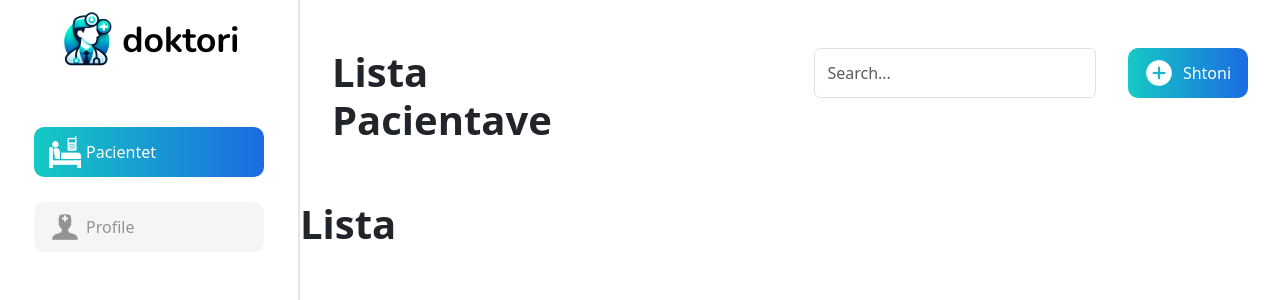
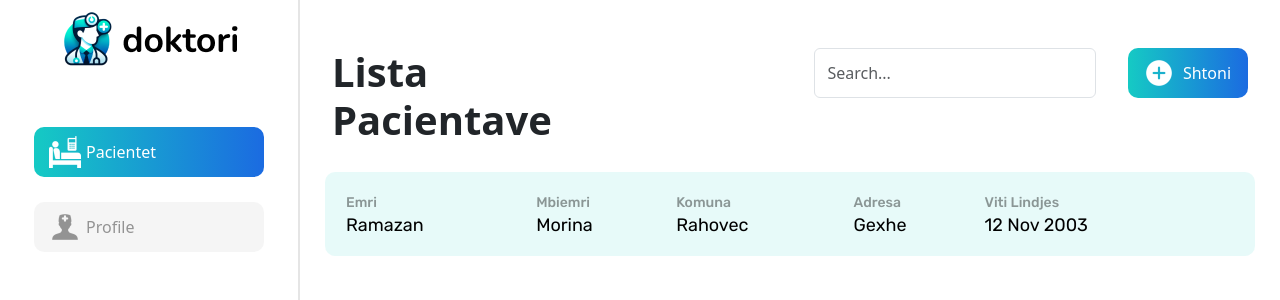
Before and after one commit to RamazanUBT/Lab2, a React (Create React App) app in the folder doktori/: page /patientslist in a window 1280 px wide. Shown: the top 300 px of the page. Built offline with nearby package versions, Linux system fonts and the light colour scheme.

Commit message:
Implementimi i tables tek lista e pacientve (FrondEnd)

```diff
--- a/doktori/src/frontend/components/PLHeaderStyle.css
+++ b/doktori/src/frontend/components/PLHeaderStyle.css
@@ -1,3 +1,6 @@
+@import url('https://fonts.googleapis.com/css2?family=Rubik:ital,wght@0,300..900;1,300..900&display=swap');
+
+
 .Header {
   display: flex;
   justify-content: space-between;
@@ -41,6 +44,37 @@
   margin-right: 2rem;
 }
 
+/**************** Lista *******************/
+.listaDok{
+  background-color: #15CAC41A;
+  margin-left: 25px;
+  margin-right: 25px;
+  margin-top: 20px;
+  padding: 20px;
+  border-radius: 10px;
+}
+.listaDok table{
+  width: 100%;
+}
+.listaDok th {
+  font-family: Rubik;
+  font-size: 14px;
+  font-weight: 500;
+  line-height: 20px;
+  text-align: left;
+  color: #00000066;
+}
+.listaDok td {
+  font-family: Rubik;
+  font-size: 18px;
+  font-weight: 400;
+  line-height: 20px;
+  text-align: left;
+  color: #000000;
+}
+
+
+
 /*MEDIA QUERIES*/
 
 /*Desktop Screen*/
--- /dev/null
+++ b/doktori/src/frontend/components/PatientsListTable.js
@@ -0,0 +1,33 @@
+import React, { Component } from "react";
+import "bootstrap/dist/css/bootstrap.min.css";
+import "./PLHeaderStyle.css";
+
+export class PatientsListTable extends Component {
+  render() {
+    return (
+      <div>
+        <div className="listaDok">
+          <table>
+            <tr>
+            <th>Emri</th>
+            <th>Mbiemri</th>
+            <th>Komuna</th>
+            <th>Adresa</th>
+            <th>Viti Lindjes</th>
+            {/* Crud */}
+            </tr>
+            <tr>
+              <td>Ramazan</td>
+              <td>Morina</td>
+              <td>Rahovec</td>
+              <td>Gexhe</td>
+              <td>12 Nov 2003</td>
+            </tr>
+          </table>
+        </div>
+      </div>
+    );
+  }
+}
+
+export default PatientsListTable;
--- a/doktori/src/frontend/pages/PatientsList.jsx
+++ b/doktori/src/frontend/pages/PatientsList.jsx
@@ -2,6 +2,7 @@ import React from "react";
 import "bootstrap/dist/css/bootstrap.min.css";
 import Sidebar from "../components/Sidebar";
 import PatientsListHeader from "../components/PatientsListHeader";
+import PatientsListTable from "../components/PatientsListTable";
 
 function PatientsList() {
   return (
@@ -9,7 +10,7 @@ function PatientsList() {
       <Sidebar />
       <div>
         <PatientsListHeader />
-        <h1>Lista</h1>
+        <PatientsListTable/>
       </div>
     </div>
   );
```
